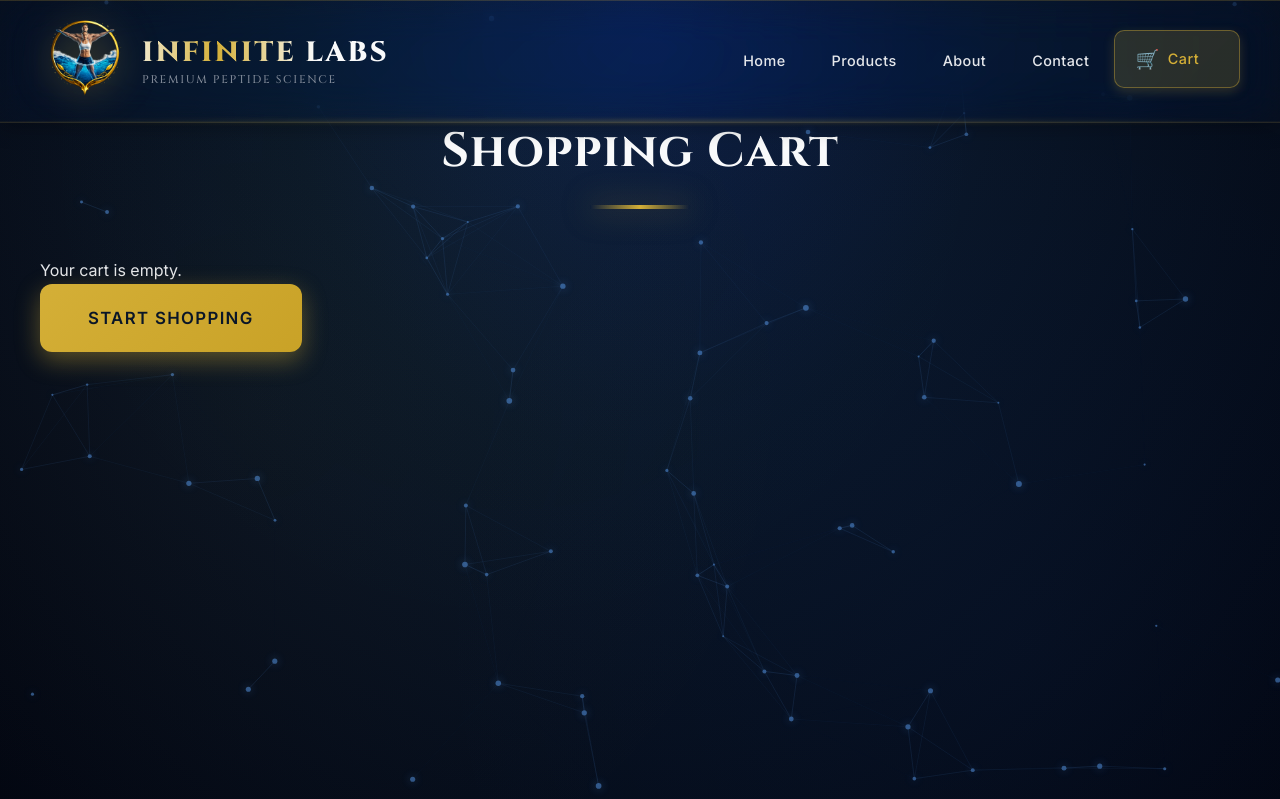
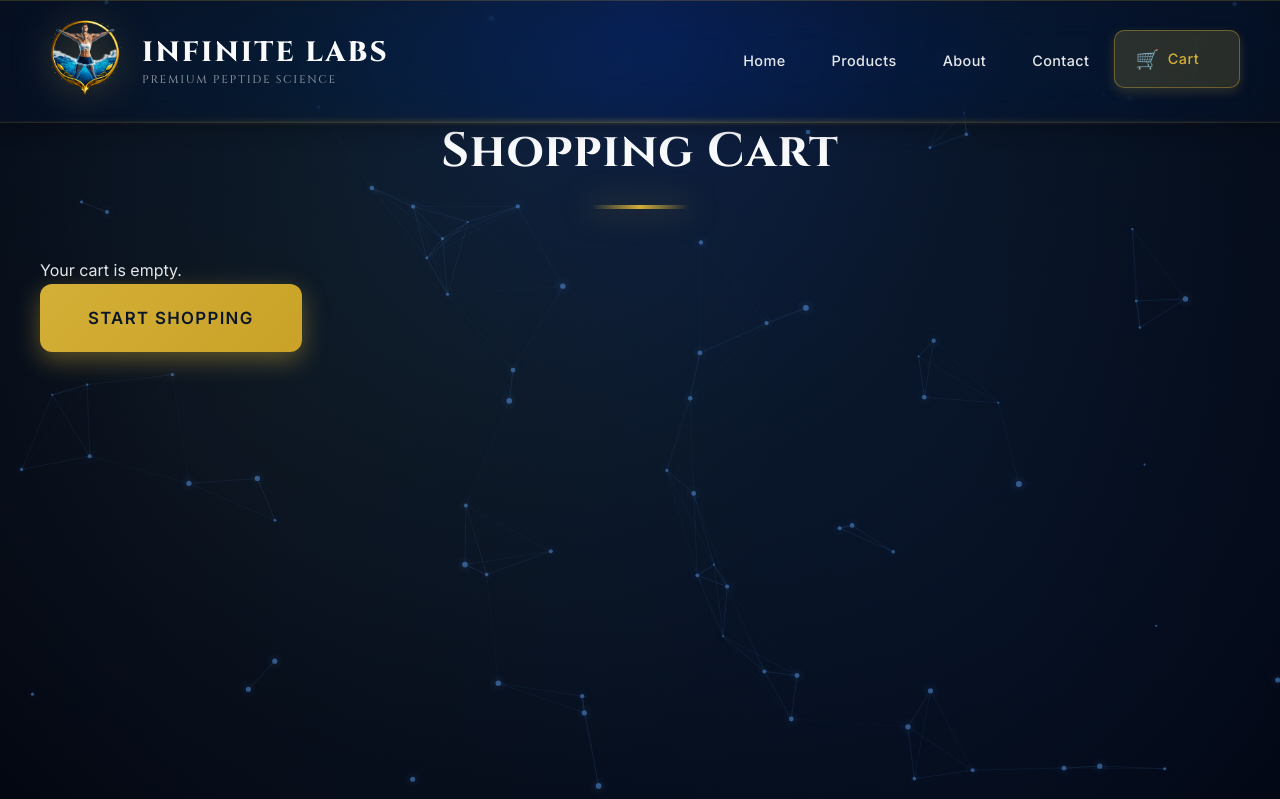
Before and after one commit to PowerTower90/infinite-labs, a Flask app: page /cart in a window 1280 px wide. Shown: the top 799 px of the page. Run offline with Flask 3, Linux system fonts and the light colour scheme.

Commit message:
Auto-sync: 2026-02-05 23:12:38

```diff
--- a/static/css/style.css
+++ b/static/css/style.css
@@ -359,16 +359,18 @@ nav::after {
     background: linear-gradient(
         90deg,
         var(--text-primary) 0%,
-        var(--text-primary) 30%,
-        var(--luxury-gold) 50%,
-        var(--text-primary) 70%,
+        var(--text-primary) 20%,
+        var(--luxury-gold) 35%,
+        var(--rich-gold) 40%,
+        var(--luxury-gold) 45%,
+        var(--text-primary) 60%,
         var(--text-primary) 100%
     );
-    background-size: 200% 100%;
+    background-size: 300% 100%;
     background-clip: text;
     -webkit-background-clip: text;
     -webkit-text-fill-color: transparent;
-    animation: goldShimmer 8s linear infinite;
+    animation: goldShimmer 8s ease-in-out infinite;
 }
 
 .nav-brand a {
@@ -1280,10 +1282,10 @@ footer p::before {
 
 @keyframes goldShimmer {
     0% {
-        background-position: 200% center;
+        background-position: -300% center;
     }
     100% {
-        background-position: -200% center;
+        background-position: 300% center;
     }
 }
 
```
